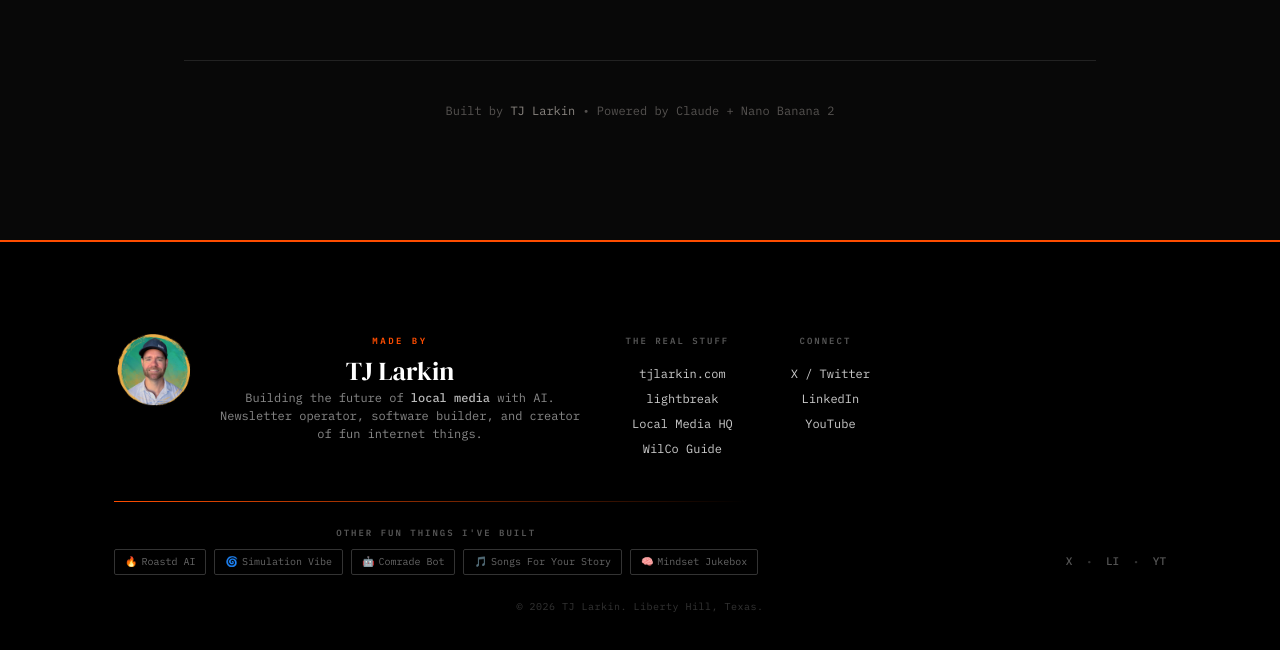
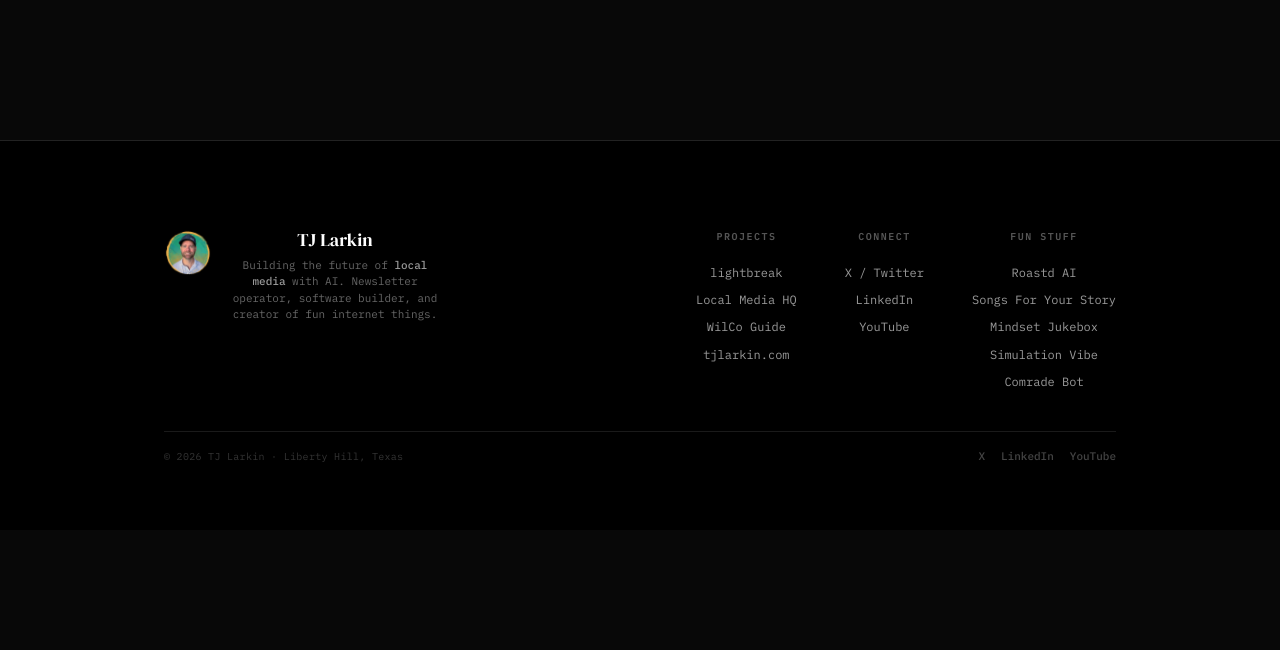
Before and after one commit to tjlark23/roastd, a website: page public/index.html in a window 1280 px wide. Shown: the part 1478-2128 px from the top of the page. After the commit the page ends 2008 px from the top, so only its background shows below. Drawn offline with Linux system fonts and the light colour scheme.

Commit message:
redesign footer as proper SaaS layout, add og:image, favicon, twitter meta

```diff
--- a/public/index.html
+++ b/public/index.html
@@ -10,6 +10,13 @@
     <meta property="og:type" content="website">
     <meta property="og:url" content="https://roastdai.com">
     <meta name="twitter:card" content="summary_large_image">
+    <meta name="twitter:title" content="Roastd — Get Destroyed by AI">
+    <meta name="twitter:description" content="Upload any screenshot. Pick who roasts you. Get destroyed in seconds.">
+    <meta name="twitter:image" content="https://roastdai.com/og-image.png">
+    <meta property="og:image" content="https://roastdai.com/og-image.png">
+    <meta property="og:image:width" content="1200">
+    <meta property="og:image:height" content="630">
+    <link rel="icon" href="/favicon.svg" type="image/svg+xml">
     <link rel="preconnect" href="https://fonts.googleapis.com">
     <link rel="preconnect" href="https://fonts.gstatic.com" crossorigin>
     <link href="https://fonts.googleapis.com/css2?family=DM+Serif+Display:ital@0;1&family=IBM+Plex+Mono:wght@400;500;600;700&family=Instrument+Sans:wght@400;500;600;700&display=swap" rel="stylesheet">
@@ -712,139 +719,140 @@
         .tj-footer {
             width: 100%;
             background: #000;
-            border-top: 2px solid #ff4d00;
+            border-top: 1px solid #222;
             font-family: 'IBM Plex Mono', monospace;
             margin-top: 80px;
         }
         .tj-footer-inner {
-            max-width: 1100px;
+            max-width: 1000px;
             margin: 0 auto;
-            padding: 48px 24px 32px;
+            padding: 48px 24px 24px;
         }
+        /* Top section: brand left, link columns right */
         .tj-footer-top {
-            display: grid;
-            grid-template-columns: auto 1fr auto;
-            gap: 32px;
-            align-items: start;
-            margin-bottom: 40px;
+            display: flex;
+            justify-content: space-between;
+            gap: 48px;
+            margin-bottom: 36px;
+        }
+        .tj-footer-brand {
+            flex: 0 0 280px;
+            display: flex;
+            gap: 14px;
+            align-items: flex-start;
         }
         .tj-footer-photo {
-            width: 80px;
-            height: 80px;
+            width: 48px;
+            height: 48px;
             border-radius: 50%;
             object-fit: cover;
+            flex-shrink: 0;
         }
-        .tj-footer-bio { padding-top: 4px; }
-        .tj-footer-label {
-            font-size: 9px;
-            letter-spacing: 2.5px;
+        .tj-footer-brand-text {}
+        .tj-footer-name {
+            font-family: 'DM Serif Display', serif;
+            font-size: 18px;
+            color: #fff;
+            line-height: 1.2;
+            margin-bottom: 6px;
+        }
+        .tj-footer-tagline {
+            font-size: 11px;
+            color: #666;
+            line-height: 1.5;
+        }
+        .tj-footer-tagline strong { color: #999; font-weight: 500; }
+        /* Link columns */
+        .tj-footer-columns {
+            display: flex;
+            gap: 48px;
+        }
+        .tj-link-col h4 {
+            font-size: 10px;
+            letter-spacing: 1.5px;
             text-transform: uppercase;
-            color: #ff4d00;
-            margin-bottom: 8px;
+            color: #555;
+            margin-bottom: 14px;
             font-weight: 600;
         }
-        .tj-footer-name {
-            font-family: 'DM Serif Display', serif;
-            font-size: 26px;
-            color: #fff;
-            margin-bottom: 4px;
-            line-height: 1.1;
-        }
-        .tj-footer-tagline {
-            font-size: 12px;
-            color: #888;
-            line-height: 1.5;
-            max-width: 380px;
-        }
-        .tj-footer-tagline strong { color: #bbb; font-weight: 500; }
-        .tj-footer-links {
-            display: flex;
-            gap: 48px;
-            padding-top: 4px;
-        }
-        .tj-link-group h4 {
-            font-size: 9px;
-            letter-spacing: 2px;
-            text-transform: uppercase;
-            color: #555;
-            margin-bottom: 12px;
-            font-weight: 600;
-        }
-        .tj-link-group a {
+        .tj-link-col a {
             display: block;
             font-size: 12px;
-            color: #ccc;
+            color: #999;
             text-decoration: none;
-            padding: 3px 0;
-            border-left: 2px solid transparent;
-            padding-left: 8px;
-            transition: all 0.15s ease;
+            padding: 4px 0;
+            transition: color 0.15s ease;
         }
-        .tj-link-group a:hover {
-            color: #ff4d00;
-            border-left-color: #ff4d00;
+        .tj-link-col a:hover { color: #ff4d00; }
+        /* Fun projects row */
+        .tj-footer-projects-row {
+            border-top: 1px solid #1a1a1a;
+            padding-top: 20px;
+            margin-bottom: 20px;
+            display: flex;
+            align-items: center;
+            gap: 12px;
+            flex-wrap: wrap;
         }
-        .tj-footer-divider {
-            height: 1px;
-            background: linear-gradient(to right, #ff4d00, transparent 60%);
-            margin-bottom: 24px;
-        }
-        .tj-footer-bottom {
-            display: flex;
-            justify-content: space-between;
-            align-items: flex-end;
-            gap: 24px;
-        }
-        .tj-footer-projects {
-            display: flex;
-            gap: 8px;
-            flex-wrap: wrap;
+        .tj-projects-label {
+            font-size: 9px;
+            letter-spacing: 1.5px;
+            text-transform: uppercase;
+            color: #444;
+            font-weight: 600;
+            white-space: nowrap;
         }
         .tj-project-tag {
             font-size: 10px;
-            color: #666;
-            border: 1px solid #333;
+            color: #555;
+            border: 1px solid #222;
             border-radius: 2px;
-            padding: 4px 10px;
+            padding: 3px 8px;
             text-decoration: none;
-            transition: all 0.15s ease;
+            transition: all 0.12s ease;
             white-space: nowrap;
         }
         .tj-project-tag:hover {
             color: #ff4d00;
             border-color: #ff4d00;
         }
-        .tj-project-tag .tag-emoji { margin-right: 4px; }
+        .tj-project-tag .tag-emoji { margin-right: 3px; font-size: 11px; }
+        /* Bottom bar: copyright left, social right */
+        .tj-footer-bottom {
+            border-top: 1px solid #1a1a1a;
+            padding-top: 16px;
+            display: flex;
+            justify-content: space-between;
+            align-items: center;
+        }
+        .tj-footer-copy {
+            font-size: 10px;
+            color: #333;
+            letter-spacing: 0.3px;
+        }
         .tj-footer-social {
             display: flex;
-            gap: 12px;
-            align-items: center;
+            gap: 16px;
         }
         .tj-social-link {
             font-size: 11px;
-            color: #555;
+            color: #444;
             text-decoration: none;
+            font-weight: 500;
             transition: color 0.15s ease;
-            font-weight: 500;
         }
         .tj-social-link:hover { color: #fff; }
-        .tj-footer-copy {
-            font-size: 10px;
-            color: #333;
-            text-align: center;
-            padding-top: 24px;
-            letter-spacing: 0.5px;
-        }
+        /* Mobile */
         @media (max-width: 768px) {
-            .tj-footer-top { grid-template-columns: 1fr; gap: 20px; }
-            .tj-footer-photo { width: 60px; height: 60px; }
-            .tj-footer-links { gap: 32px; }
-            .tj-footer-bottom { flex-direction: column; align-items: flex-start; gap: 16px; }
+            .tj-footer-top { flex-direction: column; gap: 28px; }
+            .tj-footer-brand { flex: 1; }
+            .tj-footer-columns { gap: 32px; }
         }
         @media (max-width: 480px) {
-            .tj-footer-inner { padding: 32px 16px 24px; }
-            .tj-footer-name { font-size: 22px; }
-            .tj-footer-links { flex-direction: column; gap: 20px; }
+            .tj-footer-inner { padding: 32px 16px 20px; }
+            .tj-footer-columns { flex-wrap: wrap; gap: 24px; }
+            .tj-link-col { min-width: 120px; }
+            .tj-footer-bottom { flex-direction: column; gap: 12px; align-items: flex-start; }
         }
 
     </style>
@@ -906,13 +914,6 @@
         </section>
 
         <div id="app"></div>
-
-        <footer>
-            <p class="footer-text">
-                Built by <a href="https://tjlarkin.com" target="_blank">TJ Larkin</a> &bull;
-                Powered by Claude + Nano Banana 2
-            </p>
-        </footer>
     </div>
 
     <script>
@@ -1330,52 +1331,48 @@
     </script>
     <footer class="tj-footer">
         <div class="tj-footer-inner">
+            <!-- Row 1: Brand + Link Columns -->
             <div class="tj-footer-top">
-                <div style="display: flex; gap: 16px; align-items: start;">
+                <div class="tj-footer-brand">
                     <img src="/tj-headshot.png" alt="TJ Larkin" class="tj-footer-photo">
-                    <div class="tj-footer-bio">
-                        <div class="tj-footer-label">Made by</div>
+                    <div class="tj-footer-brand-text">
                         <div class="tj-footer-name">TJ Larkin</div>
                         <div class="tj-footer-tagline">Building the future of <strong>local media</strong> with AI. Newsletter operator, software builder, and creator of fun internet things.</div>
                     </div>
                 </div>
-                <div class="tj-footer-links">
-                    <div class="tj-link-group">
-                        <h4>The Real Stuff</h4>
-                        <a href="https://tjlarkin.com" target="_blank">tjlarkin.com</a>
+                <div class="tj-footer-columns">
+                    <div class="tj-link-col">
+                        <h4>Projects</h4>
                         <a href="https://lightbreak.ai" target="_blank">lightbreak</a>
                         <a href="https://localmediahq.com" target="_blank">Local Media HQ</a>
                         <a href="https://wilcoguide.com" target="_blank">WilCo Guide</a>
+                        <a href="https://tjlarkin.com" target="_blank">tjlarkin.com</a>
                     </div>
-                    <div class="tj-link-group">
+                    <div class="tj-link-col">
                         <h4>Connect</h4>
                         <a href="https://x.com/tjlarkin23" target="_blank">X / Twitter</a>
                         <a href="https://linkedin.com/in/tjlarkin" target="_blank">LinkedIn</a>
                         <a href="https://youtube.com/@tjlarkin" target="_blank">YouTube</a>
                     </div>
+                    <div class="tj-link-col">
+                        <h4>Fun Stuff</h4>
+                        <a href="https://roastdai.com">Roastd AI</a>
+                        <a href="https://songsforyourstory.com" target="_blank">Songs For Your Story</a>
+                        <a href="https://mindsetjukebox.com" target="_blank">Mindset Jukebox</a>
+                        <a href="https://simulationvibe.com" target="_blank">Simulation Vibe</a>
+                        <a href="https://comradebot.com" target="_blank">Comrade Bot</a>
+                    </div>
                 </div>
             </div>
-            <div class="tj-footer-divider"></div>
+            <!-- Row 2: Copyright + Social -->
             <div class="tj-footer-bottom">
-                <div>
-                    <div style="font-size: 9px; letter-spacing: 2px; text-transform: uppercase; color: #555; margin-bottom: 8px; font-weight: 600;">Other Fun Things I've Built</div>
-                    <div class="tj-footer-projects">
-                        <a href="https://roastdai.com" class="tj-project-tag"><span class="tag-emoji">&#128293;</span>Roastd AI</a>
-                        <a href="https://simulationvibe.com" class="tj-project-tag"><span class="tag-emoji">&#127744;</span>Simulation Vibe</a>
-                        <a href="https://comradebot.com" class="tj-project-tag"><span class="tag-emoji">&#129302;</span>Comrade Bot</a>
-                        <a href="https://songsforyourstory.com" class="tj-project-tag"><span class="tag-emoji">&#127925;</span>Songs For Your Story</a>
-                        <a href="https://mindsetjukebox.com" class="tj-project-tag"><span class="tag-emoji">&#129504;</span>Mindset Jukebox</a>
-                    </div>
-                </div>
+                <div class="tj-footer-copy">&copy; 2026 TJ Larkin &middot; Liberty Hill, Texas</div>
                 <div class="tj-footer-social">
                     <a href="https://x.com/tjlarkin23" target="_blank" class="tj-social-link">X</a>
-                    <span style="color: #333;">&middot;</span>
-                    <a href="https://linkedin.com/in/tjlarkin" target="_blank" class="tj-social-link">LI</a>
-                    <span style="color: #333;">&middot;</span>
-                    <a href="https://youtube.com/@tjlarkin" target="_blank" class="tj-social-link">YT</a>
+                    <a href="https://linkedin.com/in/tjlarkin" target="_blank" class="tj-social-link">LinkedIn</a>
+                    <a href="https://youtube.com/@tjlarkin" target="_blank" class="tj-social-link">YouTube</a>
                 </div>
             </div>
-            <div class="tj-footer-copy">&copy; 2026 TJ Larkin. Liberty Hill, Texas.</div>
         </div>
     </footer>
 
```
Also changed, not shown: public/favicon.svg (added), public/og-image.png (added).
